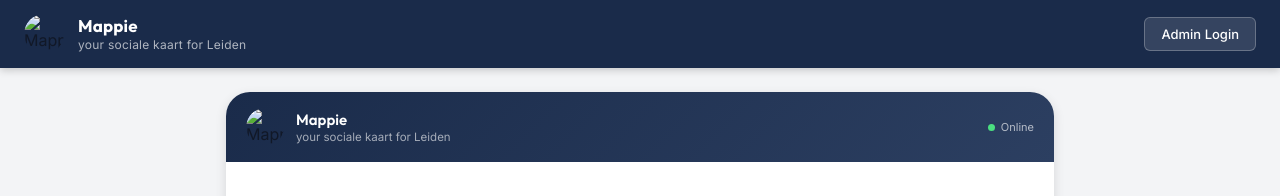
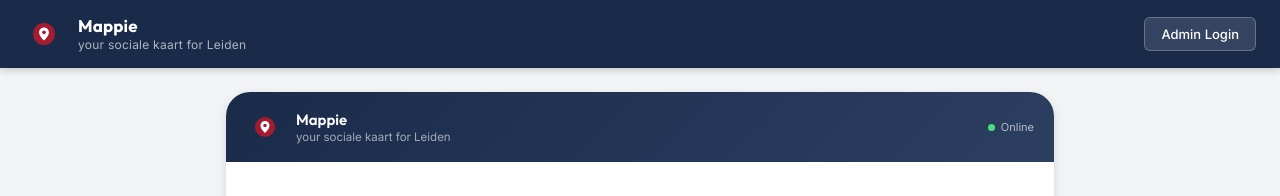
Before and after one commit to kokosmelk2/kokosmelk2.github.io, a plain HTML site: page index.html in a window 1280 px wide. Shown: the top 196 px of the page. Drawn offline with Linux system fonts and the light colour scheme.

Commit message:
Fix broken logo and missing welcome message
Replace logo.png references with inline SVG (file was never in repo).
Fix JS crash in init() that prevented welcome message from rendering.

Co-Authored-By: Claude Sonnet 4.6 <noreply@anthropic.com>

```diff
--- a/index.html
+++ b/index.html
@@ -1299,7 +1299,10 @@
   <header class="header">
     <div class="header-brand">
       <div class="header-crest" style="background:none; overflow:hidden;">
-        <img src="logo.png" alt="Mappie logo" style="width:40px;height:40px;object-fit:contain;border-radius:50%;">
+        <svg width="40" height="40" viewBox="0 0 40 40" fill="none" xmlns="http://www.w3.org/2000/svg">
+          <circle cx="20" cy="20" r="20" fill="#A51C30"/>
+          <path d="M20 8C15.03 8 11 12.03 11 17c0 7.25 9 15 9 15s9-7.75 9-15c0-4.97-4.03-9-9-9zm0 12.5c-1.93 0-3.5-1.57-3.5-3.5s1.57-3.5 3.5-3.5 3.5 1.57 3.5 3.5-1.57 3.5-3.5 3.5z" fill="white"/>
+        </svg>
       </div>
       <div class="header-text">
         <span class="header-municipality">Mappie</span>
@@ -1350,7 +1353,10 @@
       <!-- Chat header with bot info -->
       <div class="chat-header">
         <div class="chat-avatar" style="background:none; overflow:hidden;">
-          <img src="logo.png" alt="Mappie logo" style="width:38px;height:38px;object-fit:contain;border-radius:50%;">
+          <svg width="38" height="38" viewBox="0 0 40 40" fill="none" xmlns="http://www.w3.org/2000/svg">
+            <circle cx="20" cy="20" r="20" fill="#A51C30"/>
+            <path d="M20 8C15.03 8 11 12.03 11 17c0 7.25 9 15 9 15s9-7.75 9-15c0-4.97-4.03-9-9-9zm0 12.5c-1.93 0-3.5-1.57-3.5-3.5s1.57-3.5 3.5-3.5 3.5 1.57 3.5 3.5-1.57 3.5-3.5 3.5z" fill="white"/>
+          </svg>
         </div>
         <div class="chat-header-text">
           <h2>Mappie</h2>
```
